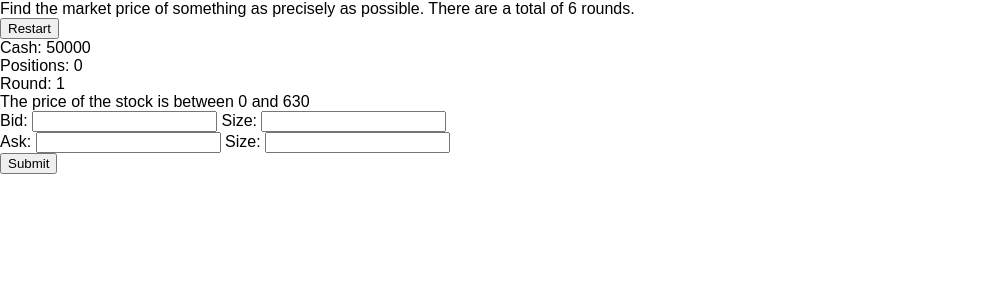
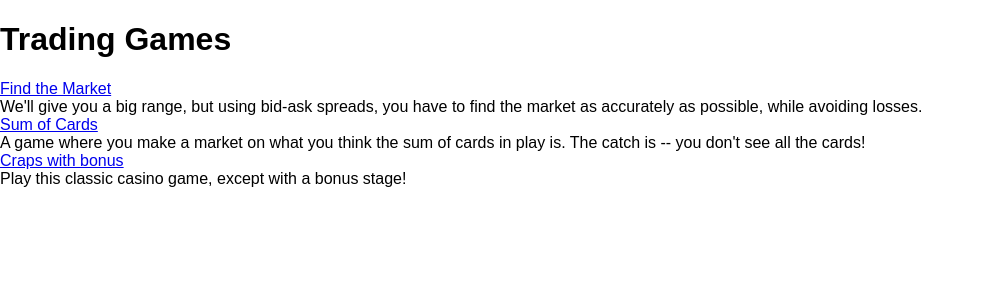
Before and after one commit to mikinty/Trading-Interview-Questions, a React app in the folder site/: page /findmarket in a window 1280 px wide. Shown: the top 300 px of the page, without its empty margins (0-984 px from the left). Built offline with nearby package versions, Linux system fonts and the light colour scheme.

Commit message:
Must use basename for router in order for this to work

```diff
--- a/site/src/index.js
+++ b/site/src/index.js
@@ -1,7 +1,7 @@
 import * as React from "react";
 import * as ReactDOM from "react-dom";
 import App from "./App";
-import { BrowserRouter, Routes, Route } from "react-router-dom";
+import { HashRouter, Routes, Route } from "react-router-dom";
 import CardSum from "./games/CardSum";
 import Craps from "./games/Craps";
 import FindMarket from "./games/FindMarket";
@@ -9,13 +9,19 @@ import "./styles/main.scss";
 
 let rootElement = document.getElementById("root");
 ReactDOM.render(
-  <BrowserRouter>
+  <HashRouter
+    basename={
+      process.env.NODE_ENV === "production"
+        ? "/Trading-Interview-Questions"
+        : ""
+    }
+  >
     <Routes>
+      <Route exact path="/cardsum" element={<CardSum />} />
+      <Route exact path="/craps" element={<Craps />} />
+      <Route exact path="/findmarket" element={<FindMarket />} />
       <Route path="/" element={<App />} />
-      <Route path="/cardsum" element={<CardSum />} />
-      <Route path="/craps" element={<Craps />} />
-      <Route path="/findmarket" element={<FindMarket />} />
     </Routes>
-  </BrowserRouter>,
+  </HashRouter>,
   rootElement
 );
```
